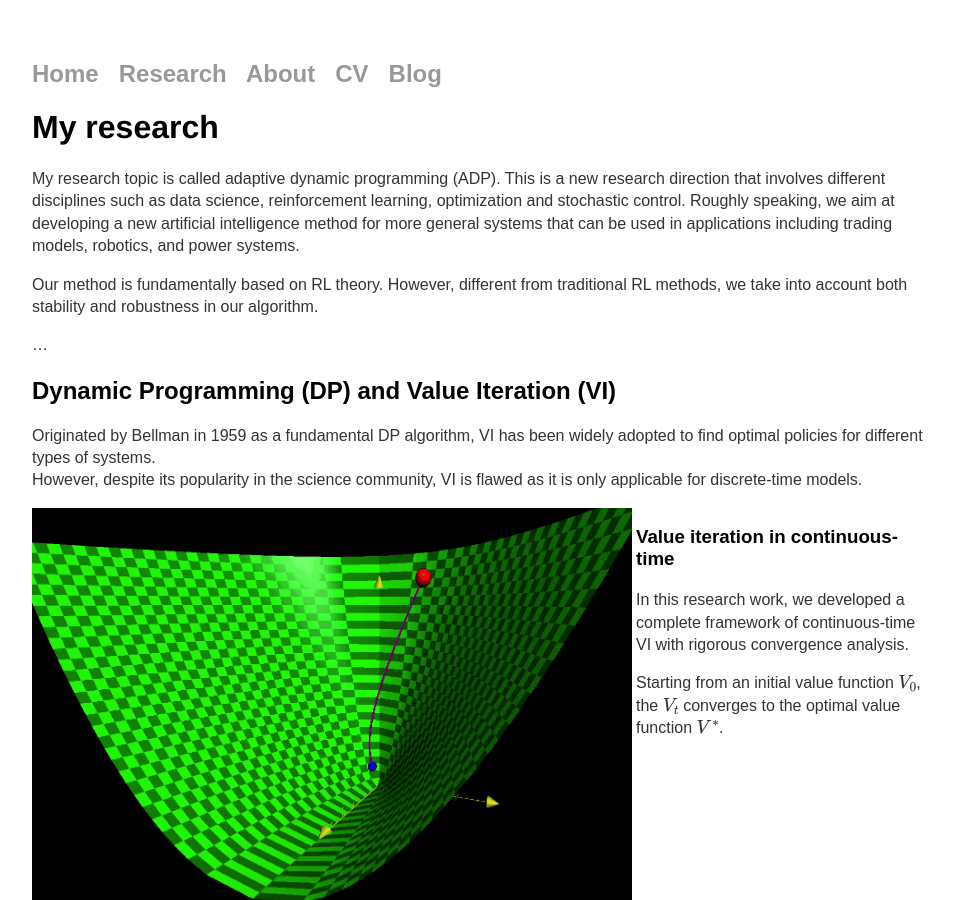
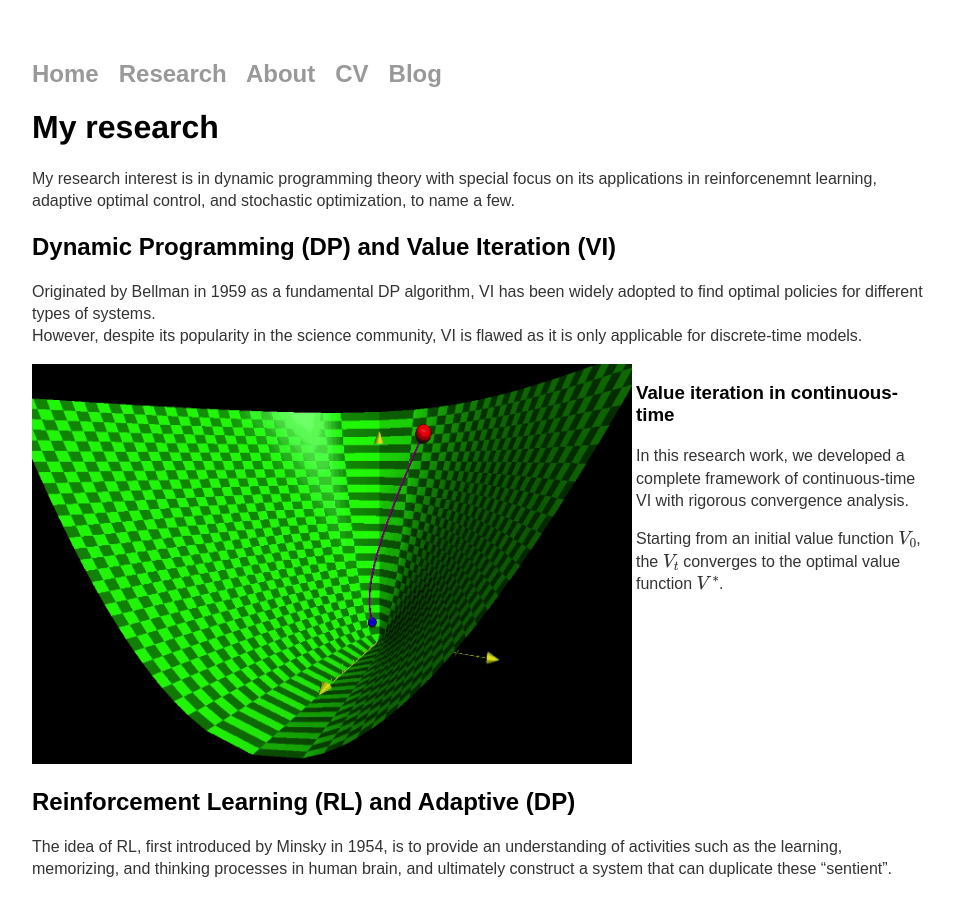
Before and after one commit to tao-bian-nyu/tao-bian-nyu.github.io, a Jekyll site: the page built from research/index.md, in a window 1280 px wide and 900 px high. Shown: the whole window, without its empty margins (160-1114 px from the left). Built offline with Jekyll 4.4.1, drawn with Linux system fonts in a browser that asks for light colours; formulas are drawn with MathJax 3.

Commit message:
Update index.md

```diff
--- a/research/index.md
+++ b/research/index.md
@@ -7,11 +7,12 @@ title: My research
 
 <h1>{{ page.title }}</h1>
 
-My research topic is called adaptive dynamic programming (ADP). This is a new research direction that involves different disciplines such as data science, reinforcement learning, optimization and stochastic control. Roughly speaking, we aim at developing a new artificial intelligence method for more general systems that can be used in applications including trading models, robotics, and power systems.
+My research interest is in dynamic programming theory with special focus on its applications in reinforcenemnt learning, adaptive optimal control, and stochastic optimization, to name a few.
 
-Our method is fundamentally based on RL theory. However, different from traditional RL methods, we take into account both stability and robustness in our algorithm.
+<!--- its My research topic is called adaptive dynamic programming (ADP). This is a new research direction that involves different disciplines such as data science, reinforcement learning, optimization and stochastic control. Roughly speaking, we aim at developing a new artificial intelligence method for more general systems that can be used in applications including trading models, robotics, and power systems. 	-->
 
-...
+<!--- Our method is fundamentally based on RL theory. However, different from traditional RL methods, we take into account both stability and robustness in our algorithm. -->
+
 
 
 {% include topics.html %}
```
